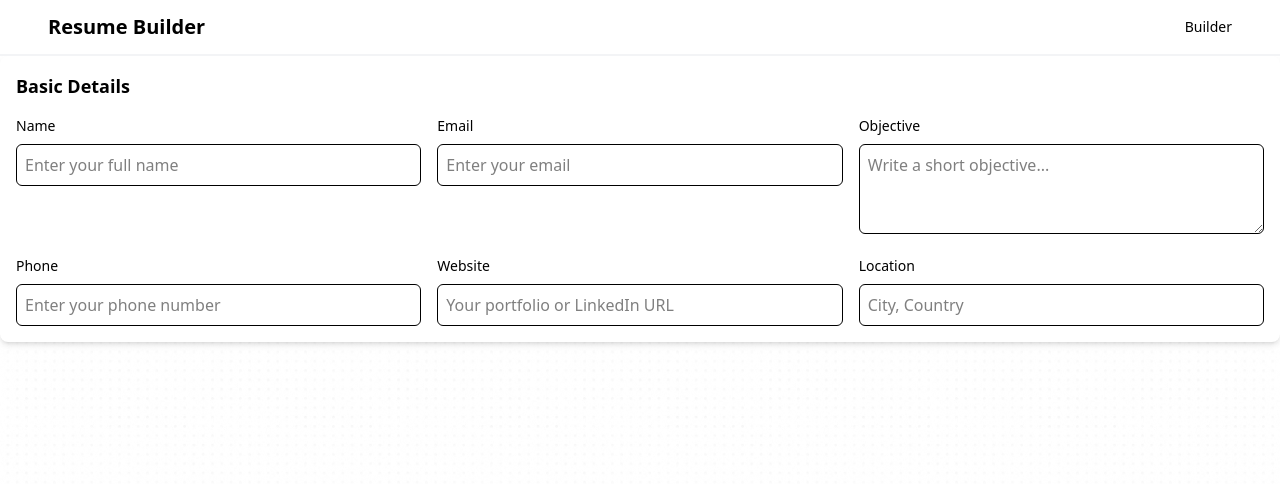
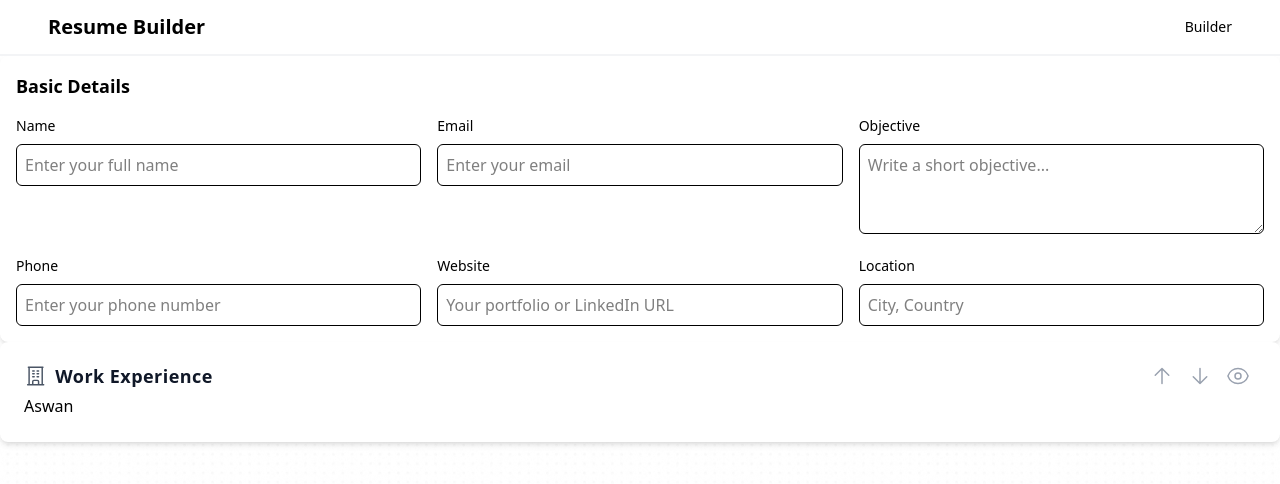
Before and after one commit to anamikaydv745-sketch/resume-builder, a React (Vite) app: page /builder in a window 1280 px wide. Shown: the top 484 px of the page. Built offline with nearby package versions, Linux system fonts and the light colour scheme.

Commit message:
Form container is done

```diff
--- a/src/App.css
+++ b/src/App.css
@@ -1,3 +1,8 @@
 .bg-dots {
     background-image: url(./assets/dots.svg);
 }
+
+.outline-none {
+    outline: 2px solid transparent;
+    outline-offset: 2px;
+}
--- a/src/components/FormContainer.jsx
+++ b/src/components/FormContainer.jsx
@@ -0,0 +1,100 @@
+import React from "react";
+import { ICON_MAPPINGS } from "../utils/iconMappings";
+
+// eslint-disable-next-line no-unused-vars
+export const FormContainer = React.memo(function FormContainer({sectionKey, title, onTitleChange, children, moveUp, moveDown, canMoveUp, canMoveDown}) {
+    const IconComponent = ICON_MAPPINGS[sectionKey]
+    return (
+        <div className="rounded-lg bg-white p-6 pt-4 shadow-md">
+            <div className="flex items-center justify-between gap-4">
+                <div className="flex items-center gap-2 flex-grow">
+                {IconComponent && <IconComponent />}
+                <input
+                    className="block w-full border-b border-transparent text-lg font-semibold tracking-wide text-gray-900 outline-none hover:border-gray-300 hover:shadow-sm focus:border-gray-300 focus:shadow-sm"
+                    type="text"
+                    value={title}
+                    onChange={(e) => onTitleChange(sectionKey, e.target.value)}
+                />
+                </div>
+                <div className="flex items-center gap-0.5">
+                    {canMoveUp &&
+                        <span>
+                            <button
+                            className="rounded-full cursor-pointer outline-none hover:bg-gray-100 focus-visible:bg-gray-100 p-1.5"
+                            type="button"
+                            >
+                                <svg
+                                    xmlns="http://www.w3.org/2000/svg"
+                                    fill="none"
+                                    viewBox="0 0 24 24"
+                                    strokeWidth="1.5"
+                                    stroke="currentColor"
+                                    aria-hidden="true"
+                                    className="h-6 w-6 text-gray-400"
+                                >
+                                    <path
+                                        strokeLinecap="round"
+                                        strokeLinejoin="round"
+                                        d="M12 19.5v-15m0 0l-6.75 6.75M12 4.5l6.75 6.75"
+                                    ></path>
+                                </svg>
+                            </button>
+                        </span>
+                    }
+                    {canMoveDown &&
+                        <span>
+                            <button
+                                className="rounded-full cursor-pointer outline-none hover:bg-gray-100 focus-visible:bg-gray-100 p-1.5"
+                                type="button"
+                            >
+                                <svg
+                                    xmlns="http://www.w3.org/2000/svg"
+                                    fill="none"
+                                    viewBox="0 0 24 24"
+                                    strokeWidth="1.5"
+                                    stroke="currentColor"
+                                    aria-hidden="true"
+                                    className="h-6 w-6 text-gray-400"
+                                >
+                                    <path
+                                        strokeLinecap="round"
+                                        strokeLinejoin="round"
+                                        d="M12 4.5v15m0 0l6.75-6.75M12 19.5l-6.75-6.75"
+                                    ></path>
+                                </svg>
+                            </button>
+                        </span>
+                    }
+                    <span>
+                        <button
+                            className="rounded-full cursor-pointer outline-none hover:bg-gray-100 focus-visible:bg-gray-100 p-1.5"
+                            type="button"
+                        >
+                            <svg
+                                xmlns="http://www.w3.org/2000/svg"
+                                fill="none"
+                                viewBox="0 0 24 24"
+                                strokeWidth="1.5"
+                                stroke="currentColor"
+                                aria-hidden="true"
+                                className="h-6 w-6 text-gray-400"
+                            >
+                                <path
+                                    strokeLinecap="round"
+                                    strokeLinejoin="round"
+                                    d="M2.036 12.322a1.012 1.012 0 010-.639C3.423 7.51 7.36 4.5 12 4.5c4.638 0 8.573 3.007 9.963 7.178.07.207.07.431 0 .639C20.577 16.49 16.64 19.5 12 19.5c-4.638 0-8.573-3.007-9.963-7.178z"
+                                ></path>
+                                <path
+                                    strokeLinecap="round"
+                                    strokeLinejoin="round"
+                                    d="M15 12a3 3 0 11-6 0 3 3 0 016 0z"
+                                ></path>
+                            </svg>
+                        </button>
+                    </span>
+                </div>
+            </div>
+            {children}
+        </div>
+    );
+});
--- /dev/null
+++ b/src/icons/Education.jsx
@@ -0,0 +1,19 @@
+export const Education = () => {
+  return (
+    <svg
+      xmlns="http://www.w3.org/2000/svg"
+      fill="none"
+      viewBox="0 0 24 24"
+      strokeWidth="1.5"
+      stroke="currentColor"
+      aria-hidden="true"
+      className="h-6 w-6 text-gray-600"
+    >
+      <path
+        strokeLinecap="round"
+        strokeLinejoin="round"
+        d="M4.26 10.147a60.436 60.436 0 00-.491 6.347A48.627 48.627 0 0112 20.904a48.627 48.627 0 018.232-4.41 60.46 60.46 0 00-.491-6.347m-15.482 0a50.57 50.57 0 00-2.658-.813A59.905 59.905 0 0112 3.493a59.902 59.902 0 0110.399 5.84c-.896.248-1.783.52-2.658.814m-15.482 0A50.697 50.697 0 0112 13.489a50.702 50.702 0 017.74-3.342M6.75 15a.75.75 0 100-1.5.75.75 0 000 1.5zm0 0v-3.675A55.378 55.378 0 0112 8.443m-7.007 11.55A5.981 5.981 0 006.75 15.75v-1.5"
+      ></path>
+    </svg>
+  );
+};
--- /dev/null
+++ b/src/icons/Project.jsx
@@ -0,0 +1,19 @@
+export const Project = () => {
+  return (
+    <svg
+      xmlns="http://www.w3.org/2000/svg"
+      fill="none"
+      viewBox="0 0 24 24"
+      strokeWidth="1.5"
+      stroke="currentColor"
+      aria-hidden="true"
+      className="h-6 w-6 text-gray-600"
+    >
+      <path
+        strokeLinecap="round"
+        strokeLinejoin="round"
+        d="M4.26 10.147a60.436 60.436 0 00-.491 6.347A48.627 48.627 0 0112 20.904a48.627 48.627 0 018.232-4.41 60.46 60.46 0 00-.491-6.347m-15.482 0a50.57 50.57 0 00-2.658-.813A59.905 59.905 0 0112 3.493a59.902 59.902 0 0110.399 5.84c-.896.248-1.783.52-2.658.814m-15.482 0A50.697 50.697 0 0112 13.489a50.702 50.702 0 017.74-3.342M6.75 15a.75.75 0 100-1.5.75.75 0 000 1.5zm0 0v-3.675A55.378 55.378 0 0112 8.443m-7.007 11.55A5.981 5.981 0 006.75 15.75v-1.5"
+      ></path>
+    </svg>
+  );
+};
--- /dev/null
+++ b/src/icons/Skills.jsx
@@ -0,0 +1,19 @@
+export const Skills = () => {
+  return (
+    <svg
+      xmlns="http://www.w3.org/2000/svg"
+      fill="none"
+      viewBox="0 0 24 24"
+      strokeWidth="1.5"
+      stroke="currentColor"
+      aria-hidden="true"
+      className="h-6 w-6 text-gray-600"
+    >
+      <path
+        strokeLinecap="round"
+        strokeLinejoin="round"
+        d="M4.26 10.147a60.436 60.436 0 00-.491 6.347A48.627 48.627 0 0112 20.904a48.627 48.627 0 018.232-4.41 60.46 60.46 0 00-.491-6.347m-15.482 0a50.57 50.57 0 00-2.658-.813A59.905 59.905 0 0112 3.493a59.902 59.902 0 0110.399 5.84c-.896.248-1.783.52-2.658.814m-15.482 0A50.697 50.697 0 0112 13.489a50.702 50.702 0 017.74-3.342M6.75 15a.75.75 0 100-1.5.75.75 0 000 1.5zm0 0v-3.675A55.378 55.378 0 0112 8.443m-7.007 11.55A5.981 5.981 0 006.75 15.75v-1.5"
+      ></path>
+    </svg>
+  );
+};
--- /dev/null
+++ b/src/icons/Work.jsx
@@ -0,0 +1,19 @@
+export const Work = () => {
+  return (
+    <svg
+      xmlns="http://www.w3.org/2000/svg"
+      fill="none"
+      viewBox="0 0 24 24"
+      strokeWidth="1.5"
+      stroke="currentColor"
+      aria-hidden="true"
+      className="h-6 w-6 text-gray-600"
+    >
+      <path
+        strokeLinecap="round"
+        strokeLinejoin="round"
+        d="M3.75 21h16.5M4.5 3h15M5.25 3v18m13.5-18v18M9 6.75h1.5m-1.5 3h1.5m-1.5 3h1.5m3-6H15m-1.5 3H15m-1.5 3H15M9 21v-3.375c0-.621.504-1.125 1.125-1.125h3.75c.621 0 1.125.504 1.125 1.125V21"
+      ></path>
+    </svg>
+  );
+};
--- a/src/pages/Builder.jsx
+++ b/src/pages/Builder.jsx
@@ -1,5 +1,7 @@
 import { BasicDetailsForm } from "../components/BasicDetailsForm";
+import { FormContainer } from "../components/FormContainer";
 import { Navbar } from "../components/Navbar";
+//import { WorkExperienceForm } from "../components/WorkExperienceForm";
 
 export const Builder = () => {
     return (
@@ -7,6 +9,14 @@ export const Builder = () => {
             <Navbar />
             <main className="bg-dots h-lvh">
                 <BasicDetailsForm />
+                <FormContainer
+                    sectionKey="workExperience"
+                    title="Work Experience"
+                    canMoveUp={true}
+                    canMoveDown={true}
+                >
+                    <p>Aswan</p>
+                </FormContainer>
             </main>
         </>
     );
--- /dev/null
+++ b/src/utils/iconMappings.js
@@ -0,0 +1,11 @@
+import { Education } from "../icons/Education";
+import { Project } from "../icons/Project";
+import { Skills } from "../icons/Skills";
+import { Work } from "../icons/Work";
+
+export const ICON_MAPPINGS = {
+    workExperience: Work,
+    education: Education,
+    project: Project,
+    skills: Skills
+}
```
